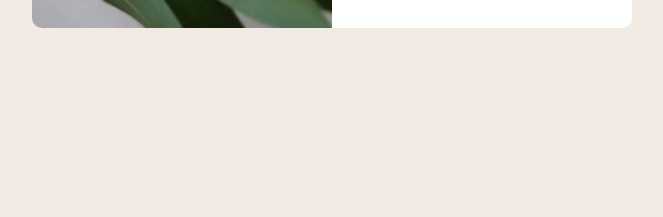
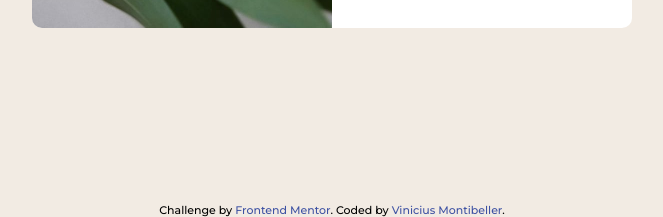
Before and after one commit to viniciusmontibeller/product-preview-card-frontend-mentor, a plain HTML site: page index.html in a window 1280 px wide. Shown: the part 597-814 px from the top of the page, without its empty margins (308-971 px from the left). Drawn offline with Linux system fonts and the light colour scheme.

Commit message:
added the challenge files, gitignore file, readme file, screenshots-readme file and a atribuitonline

```diff
--- a/index.html
+++ b/index.html
@@ -37,6 +37,11 @@
                     <a href="#">Add to Cart</a>
                 </div>
             </div>
+        </div>
     </main>
+    <footer class="attribution">
+        Challenge by <a href="https://www.frontendmentor.io?ref=challenge" target="_blank">Frontend Mentor</a>.
+        Coded by <a href="https://www.frontendmentor.io/profile/viniciusmontibeller" target="_blank">Vinicius Montibeller</a>.
+    </footer>
 </body>
 </html>
--- a/src/css/styles.css
+++ b/src/css/styles.css
@@ -76,6 +76,7 @@ main{
     display: flex;
     justify-content: center;
     align-items: center;
+    transition: 0.3s ease-in-out;
 }
 
 .preview-card .info .btn-cart:hover{
@@ -98,6 +99,9 @@ main{
     width: 17px;
 }
 
+.attribution { font-size: 11px; text-align: center; }
+.attribution a { color: hsl(228, 45%, 44%); }
+
 @media(max-width: 620px){
     .preview-card{
         flex-direction: column;
```
Also changed, not shown: design/active-states.jpg (added), design/desktop-design.jpg (added), design/desktop-preview.jpg (added), design/mobile-design.jpg (added), 3 other files.
